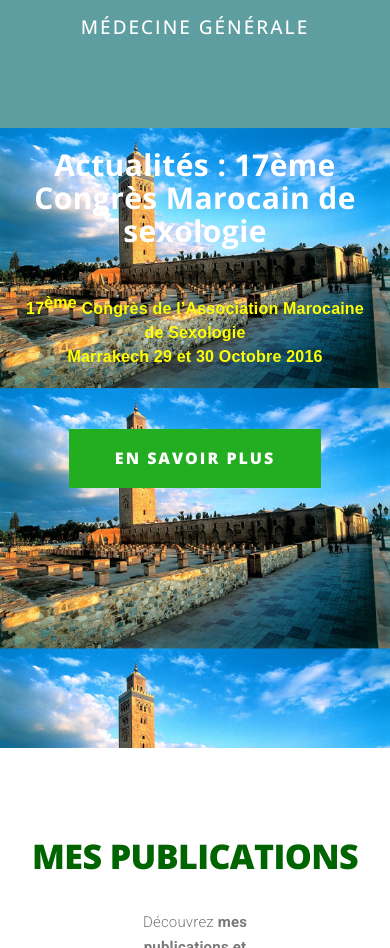
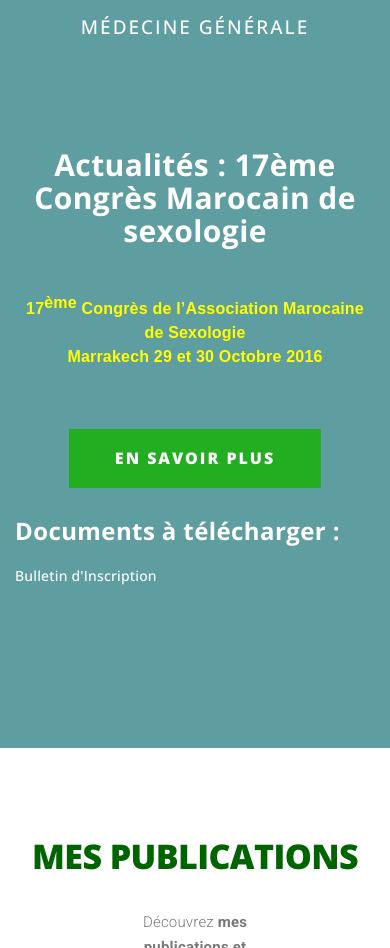
Before and after one commit to oussamatlassi/dratlassi, a plain HTML site: page index.html in a window 390 px wide. Shown: the part 1680-2628 px from the top of the page. Drawn offline with nearby package versions, Linux system fonts and the light colour scheme.

Commit message:
amélioration background mobile

```diff
--- a/css/style.css
+++ b/css/style.css
@@ -379,11 +379,15 @@ background-image: url(../images/kechkech.jpg);
 #actualite b {
 	color:yellow;
 	}
+#actualite a {
+	color:white;
+	}
 @media screen and (max-width:985px)
 {
 	#actualite {
-background-image: url(../images/kechkech.jpg);
+background-image: none;
 	background-repeat:repeat;
+	background-color:#5F9EA0;
 	background-size: 100%;
     width: 100%;
     height: 100%;
--- a/index.html
+++ b/index.html
@@ -128,7 +128,10 @@
 
                 <div class="art-postcontent art-postcontent-0 clearfix"><div class="art-article">
     <div class="field field-name-body field-type-text-with-summary field-label-hidden"><div class="field-items"><div class="field-item even" property="content:encoded"><p align="CENTER" style="margin-bottom: 0cm;"><font face="Arial, serif"><font size="3"><b>17</b></font></font><sup><font face="Arial, serif"><font size="3"><b>ème</b></font></font></sup><font face="Arial, serif"><font size="3"><b>&nbsp;Congrès de l’Association Marocaine de Sexologie</b></font></font></p>
-<p align="CENTER" style="margin-bottom: 0cm;"><font face="Arial, serif"><font size="3"><b>Marrakech 29 et 30 Octobre 2016</b></font></font><center><br><br><br><a href="event.html" class="page-scroll btn btn-xl">En savoir plus</a></center></p></article></div>
+<p align="CENTER" style="margin-bottom: 0cm;"><font face="Arial, serif"><font size="3"><b>Marrakech 29 et 30 Octobre 2016</b></font></font><center><br><br><br><a href="event.html" class="page-scroll btn btn-xl">En savoir plus</a></center></p></article>
+<h3><strong>Documents à télécharger :</strong></h3>
+<ul><li><span><a href="http://www.sexologie-maroc.org/portal/sites/default/files/Bulletin-Inscription-Hebergement-aout2016-v2.docx">Bulletin d'Inscription</a></span></li>
+</ul></div>
 
 
 
```
